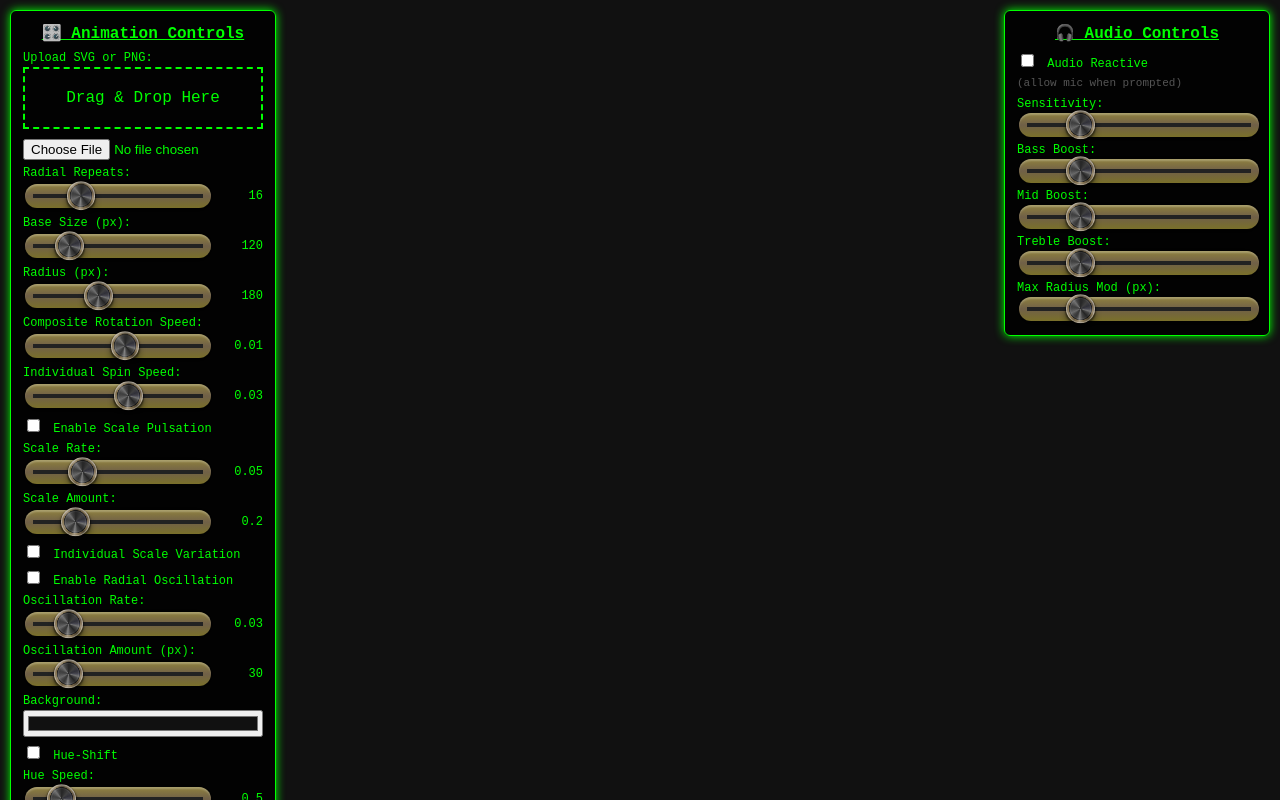
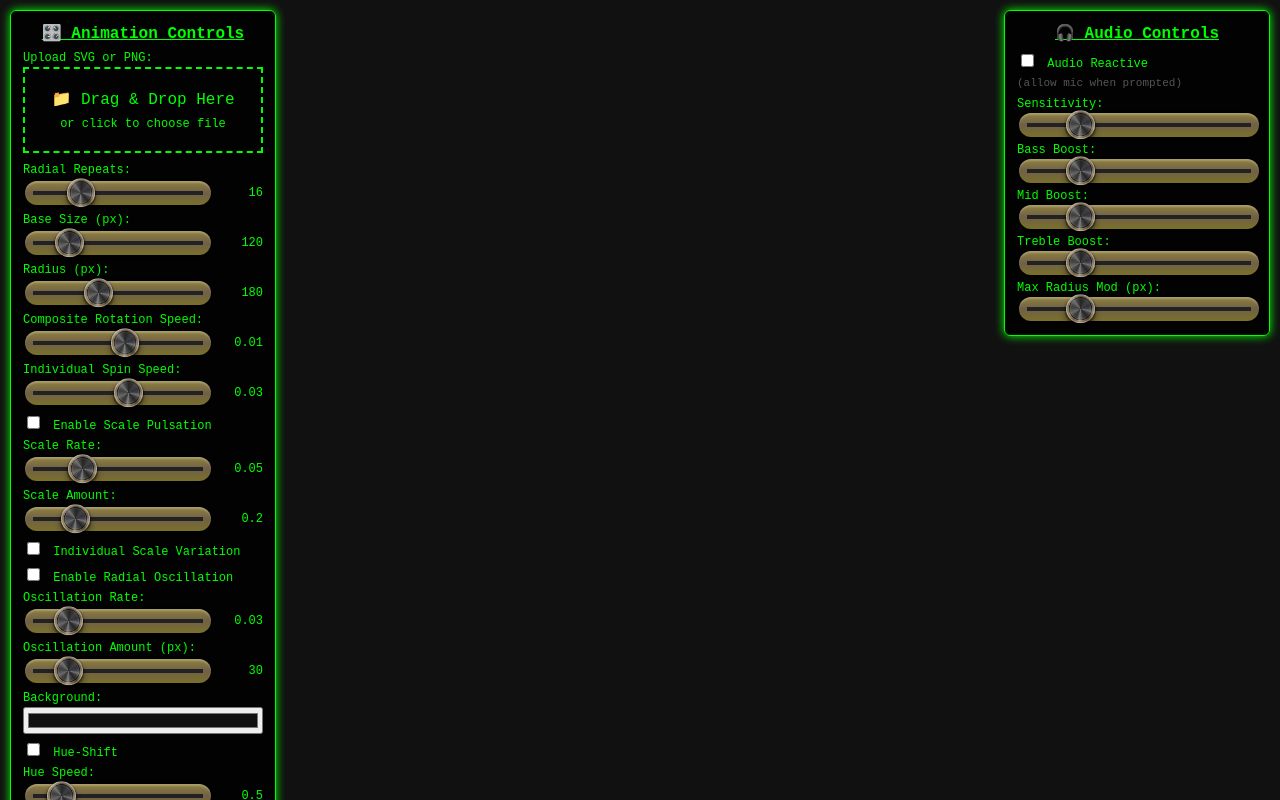
Before and after one commit to cdepman/radial-vdj, a plain HTML site: page index.html in a window 1280 px wide. Drawn offline with Linux system fonts and the light colour scheme.

Commit message:
redo file upload ui

```diff
--- a/index.html
+++ b/index.html
@@ -205,10 +205,15 @@
     <h3>🎛️ Animation Controls</h3>
 
     <label>Upload SVG or PNG:</label>
-    <div id="dropZone" style="border:2px dashed #0f0; padding:20px; text-align:center; margin-bottom:10px;">
-      Drag & Drop Here
+    <div id="dropZone"
+      style="border:2px dashed #0f0; padding:20px; text-align:center; margin-bottom:10px; cursor:pointer; position:relative;">
+      <input type="file" id="svgUpload" accept=".svg,.png"
+        style="position:absolute; width:100%; height:100%; top:0; left:0; opacity:0; cursor:pointer;">
+      <div style="pointer-events:none;">
+        <div style="margin-bottom:8px;">📁 Drag & Drop Here</div>
+        <div style="font-size:12px; color:#0f0;">or click to choose file</div>
+      </div>
     </div>
-    <input type="file" id="svgUpload" accept=".svg,.png" style="display:inline-block; width:auto;">
 
     <label>Radial Repeats:</label>
     <div class="slider-container">
```
